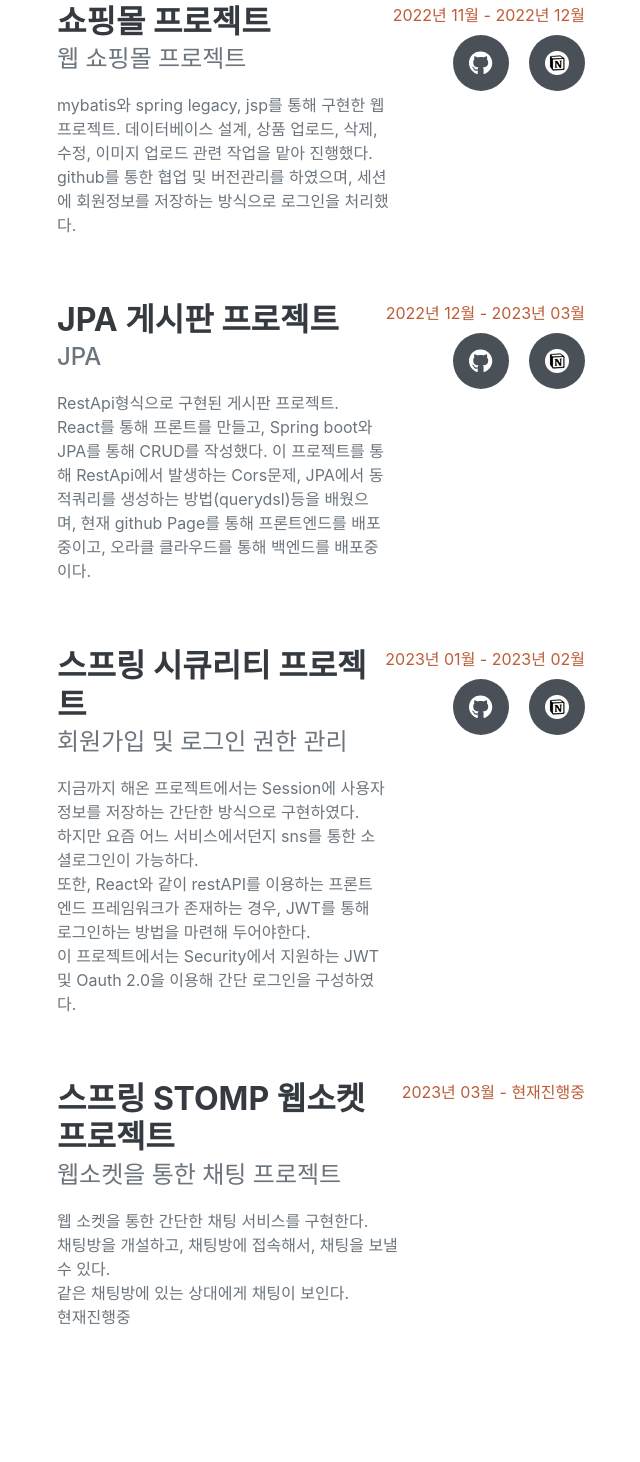
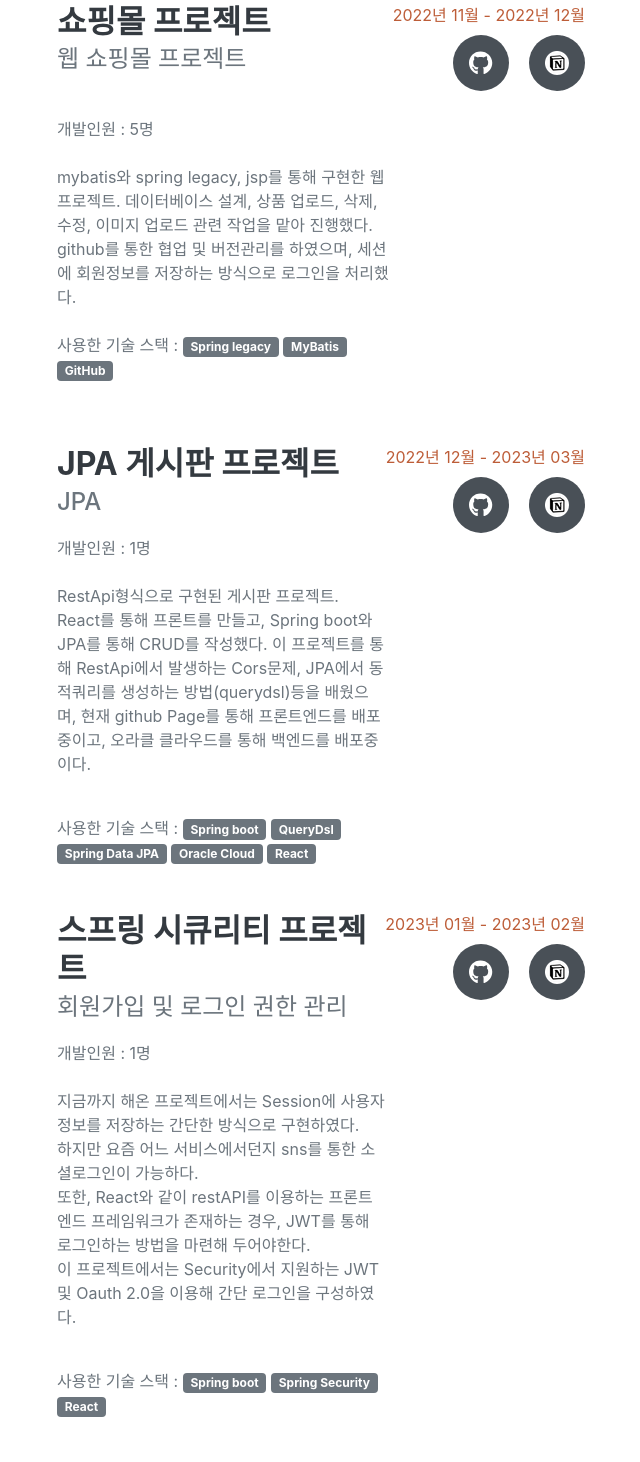
Before and after one commit to cvcvcx/cvcvcx.github.io, a plain HTML site: page index.html in a window 1280 px wide. Shown: the part 1017-2479 px from the top of the page, without its empty margins (455-1095 px from the left). Drawn offline with nearby package versions, Linux system fonts and the light colour scheme; a web font is replaced by a local one.

Commit message:
[update] 프로젝트 스킬란 뱃지 추가

```diff
--- a/index.html
+++ b/index.html
@@ -7,7 +7,7 @@
     <meta name="description" content="" />
     <meta name="author" content="" />
     <title>포트폴리오 - 조창훈</title>
-    <link rel="icon" type="image/x-icon" href="assets/img/favicon.png" sizes="16x16"/>
+    <link rel="icon" type="image/x-icon" href="assets/img/favicon.png" sizes="16x16" />
     <!-- Font Awesome icons (free version)-->
     <script src="https://use.fontawesome.com/releases/v6.3.0/js/all.js" crossorigin="anonymous"></script>
     <!-- Google fonts-->
@@ -53,22 +53,24 @@
                 </div>
                 <p class="lead mb-5">
                     서버개발자가 하고싶은 사람입니다.
-                    <br/>
-                    <br/>
+                    <br />
+                    <br />
                     학원에서 진행한 쇼핑몰 프로젝트에서, 데이터베이스 설계와 mybatis의 동적 쿼리를 이용한
-                    <br/>
-                     검색 및 페이지네이션을 맡아 구현했습니다.
-                    <br/>
-                     spring data jpa와 querydsl를 공부중이며, jpa와 querydsl로 검색기능을 구현한 게시판을 git-pages와 oracle cloud를 이용하여 배포중입니다.
                     <br />
-                     spring security를 이용해, jwt로그인 방식과 Oauth2.0 를 통한 로그인 방식을 구현해본 경험이 있습니다.
-                    <br/>
+                    검색 및 페이지네이션을 맡아 구현했습니다.
+                    <br />
+                    spring data jpa와 querydsl를 공부중이며, jpa와 querydsl로 검색기능을 구현한 게시판을 git-pages와 oracle cloud를 이용하여
+                    배포중입니다.
+                    <br />
+                    spring security를 이용해, jwt로그인 방식과 Oauth2.0 를 통한 로그인 방식을 구현해본 경험이 있습니다.
+                    <br />
                     가장 최근에 해본 작업은 웹소켓과 stomp를 통한 실시간 채팅 서버 구현입니다.
                 </p>
                 <div class="social-icons">
                     <a class="social-icon" href="https://github.com/cvcvcx"><i class="fab fa-github"></i></a>
                     <a class="social-icon"
-                        href="https://meadow-debt-54d.notion.site/e1322a3aeb864cbda295bb658cc6d856"><img src="./assets/img/notion.png" height="24px" width="24px"></a>
+                        href="https://meadow-debt-54d.notion.site/e1322a3aeb864cbda295bb658cc6d856"><img
+                            src="./assets/img/notion.png" height="24px" width="24px"></a>
                 </div>
             </div>
         </section>
@@ -82,17 +84,28 @@
                     <div class="flex-grow-1">
                         <h3 class="mb-0">쇼핑몰 프로젝트</h3>
                         <div class="subheading mb-3">웹 쇼핑몰 프로젝트</div>
-                        <p>
-                            mybatis와 spring legacy, jsp를 통해 구현한 웹 프로젝트. 데이터베이스 설계, 상품 업로드, 삭제, 수정, 이미지 업로드 관련 작업을 맡아
-                            진행했다. github를 통한 협업 및 버전관리를 하였으며, 세션에 회원정보를 저장하는 방식으로 로그인을 처리했다.
-                            <br />
+                        <br>
+                        개발인원 : 5명
+                        <br />
+                        <br />
+                        mybatis와 spring legacy, jsp를 통해 구현한 웹 프로젝트. 데이터베이스 설계, 상품 업로드, 삭제, 수정, 이미지 업로드 관련 작업을 맡아
+                        진행했다. github를 통한 협업 및 버전관리를 하였으며, 세션에 회원정보를 저장하는 방식으로 로그인을 처리했다.
+                        <br />
+                        <br />
+                        <div>
+                            사용한 기술 스택 : <span class="badge bg-secondary">Spring legacy</span> <span
+                                class="badge bg-secondary">MyBatis</span> <span class="badge bg-secondary">GitHub</span>
+                        </div>
                         </p>
                     </div>
                     <div class="flex-shrink-0"><span class="text-primary">2022년 11월 - 2022년 12월</span>
                         <br />
                         <div align="right" class="social-icons mt-2">
-                            <a class="social-icon" href="https://github.com/cvcvcx/fakenoonting"><i class="fab fa-github"></i></a>
-                            <a class="social-icon" href="https://meadow-debt-54d.notion.site/00b605bd42ac483ba0bc59a13e03a088"><img src="./assets/img/notion.png" height="24px" width="24px"></a>
+                            <a class="social-icon" href="https://github.com/cvcvcx/fakenoonting"><i
+                                    class="fab fa-github"></i></a>
+                            <a class="social-icon"
+                                href="https://meadow-debt-54d.notion.site/00b605bd42ac483ba0bc59a13e03a088"><img
+                                    src="./assets/img/notion.png" height="24px" width="24px"></a>
                         </div>
                     </div>
                 </div>
@@ -101,16 +114,29 @@
                     <div class="flex-grow-1">
                         <h3 class="mb-0">JPA 게시판 프로젝트</h3>
                         <div class="subheading mb-3">JPA</div>
+                        개발인원 : 1명
+                        <br />
+                        <br />
                         <p>
                             RestApi형식으로 구현된 게시판 프로젝트. React를 통해 프론트를 만들고, Spring boot와 JPA를 통해 CRUD를 작성했다.
                             이 프로젝트를 통해 RestApi에서 발생하는 Cors문제, JPA에서 동적쿼리를 생성하는 방법(querydsl)등을 배웠으며,
                             현재 github Page를 통해 프론트엔드를 배포중이고, 오라클 클라우드를 통해 백엔드를 배포중이다.
                         </p>
+                        <br />
+                        <div>
+                            사용한 기술 스택 : <span class="badge bg-secondary">Spring boot</span> <span
+                                class="badge bg-secondary">QueryDsl</span> <span class="badge bg-secondary">Spring Data
+                                JPA</span> <span class="badge bg-secondary">Oracle Cloud</span> <span
+                                class="badge bg-secondary">React</span>
+                        </div>
                     </div>
                     <div class="flex-shrink-0"><span class="text-primary">2022년 12월 - 2023년 03월</span>
                         <div align="right" class="social-icons mt-2">
-                            <a class="social-icon" href="https://github.com/cvcvcx/boardByQuerydsl"><i class="fab fa-github"></i></a>
-                            <a class="social-icon" href="https://meadow-debt-54d.notion.site/React-with-Vite-and-springboot-efd23e6e100344ceacf8ac8ad2617d8b"><img src="./assets/img/notion.png" height="24px" width="24px"></a>
+                            <a class="social-icon" href="https://github.com/cvcvcx/boardByQuerydsl"><i
+                                    class="fab fa-github"></i></a>
+                            <a class="social-icon"
+                                href="https://meadow-debt-54d.notion.site/React-with-Vite-and-springboot-efd23e6e100344ceacf8ac8ad2617d8b"><img
+                                    src="./assets/img/notion.png" height="24px" width="24px"></a>
                         </div>
                     </div>
                 </div>
@@ -118,6 +144,9 @@
                     <div class="flex-grow-1">
                         <h3 class="mb-0">스프링 시큐리티 프로젝트</h3>
                         <div class="subheading mb-3">회원가입 및 로그인 권한 관리</div>
+                        개발인원 : 1명
+                        <br />
+                        <br />
                         <p>지금까지 해온 프로젝트에서는 Session에 사용자 정보를 저장하는 간단한 방식으로 구현하였다.
                             <br />
                             하지만 요즘 어느 서비스에서던지 sns를 통한 소셜로그인이 가능하다.
@@ -126,11 +155,21 @@
                             <br />
                             이 프로젝트에서는 Security에서 지원하는 JWT및 Oauth 2.0을 이용해 간단 로그인을 구성하였다.
                         </p>
+                        <br />
+                        <div>
+                            사용한 기술 스택 : <span class="badge bg-secondary">Spring boot</span> <span
+                                class="badge bg-secondary">Spring Security</span> <span
+                                class="badge bg-secondary">React</span>
+                        </div>
+
                     </div>
                     <div class="flex-shrink-0"><span class="text-primary">2023년 01월 - 2023년 02월</span>
                         <div align="right" class="social-icons mt-2">
-                            <a class="social-icon" href="https://github.com/cvcvcx/springSecurity"><i class="fab fa-github"></i></a>
-                            <a class="social-icon" href="https://meadow-debt-54d.notion.site/jwt-Oauth2-aaf70c063f104a0c8911d9922d40684a"><img src="./assets/img/notion.png" height="24px" width="24px"></a>
+                            <a class="social-icon" href="https://github.com/cvcvcx/springSecurity"><i
+                                    class="fab fa-github"></i></a>
+                            <a class="social-icon"
+                                href="https://meadow-debt-54d.notion.site/jwt-Oauth2-aaf70c063f104a0c8911d9922d40684a"><img
+                                    src="./assets/img/notion.png" height="24px" width="24px"></a>
                         </div>
                     </div>
                 </div>
@@ -138,6 +177,9 @@
                     <div class="flex-grow-1">
                         <h3 class="mb-0">스프링 STOMP 웹소켓 프로젝트</h3>
                         <div class="subheading mb-3">웹소켓을 통한 채팅 프로젝트</div>
+                        개발인원 : 5명
+                        <br />
+                        <br />
                         <p>
                             웹 소켓을 통한
                             간단한 채팅 서비스를 구현한다.
@@ -148,6 +190,11 @@
                             <br />
                             현재진행중
                         </p>
+                        <br />
+                        <div>
+                            사용한 기술 스택 : <span class="badge bg-secondary">Spring boot</span> <span
+                                class="badge bg-secondary">WebSocket</span> <span
+                                class="badge bg-secondary">STOMP</span> </div>
                     </div>
                     <div class="flex-shrink-0"><span class="text-primary">2023년 03월 - 현재진행중</span>
                     </div>
@@ -238,7 +285,7 @@
                 <h2 class="mb-5">연락처</h2>
                 <div class="subheading mb-5">
                     이름 : 조창훈
-                    <br/>
+                    <br />
                     이메일 :
                     <a href="mailto:cvcvcx9@gmail.com">cvcvcx9@gmail.com</a>
                 </div>
```
Also changed, not shown: 1 other file.
